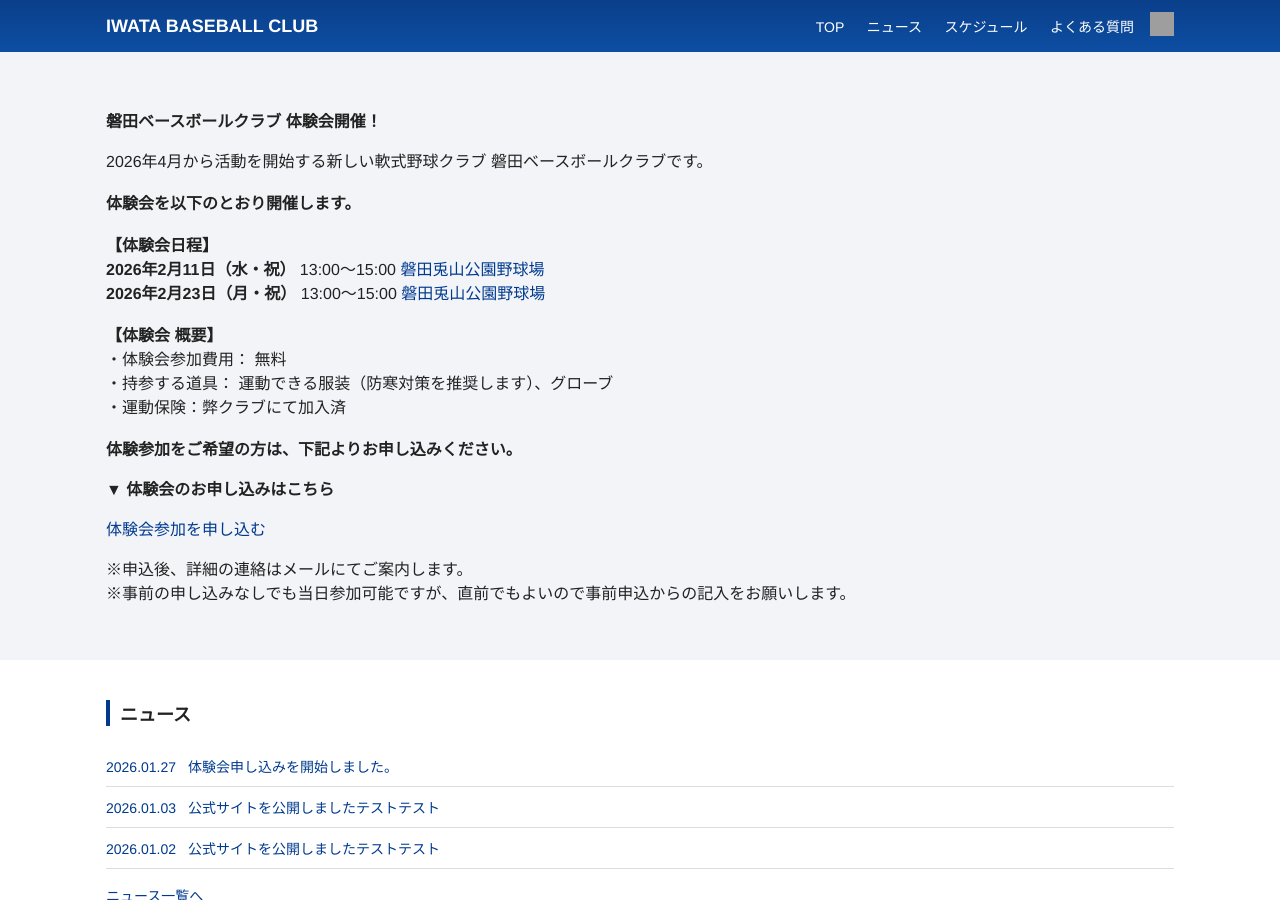
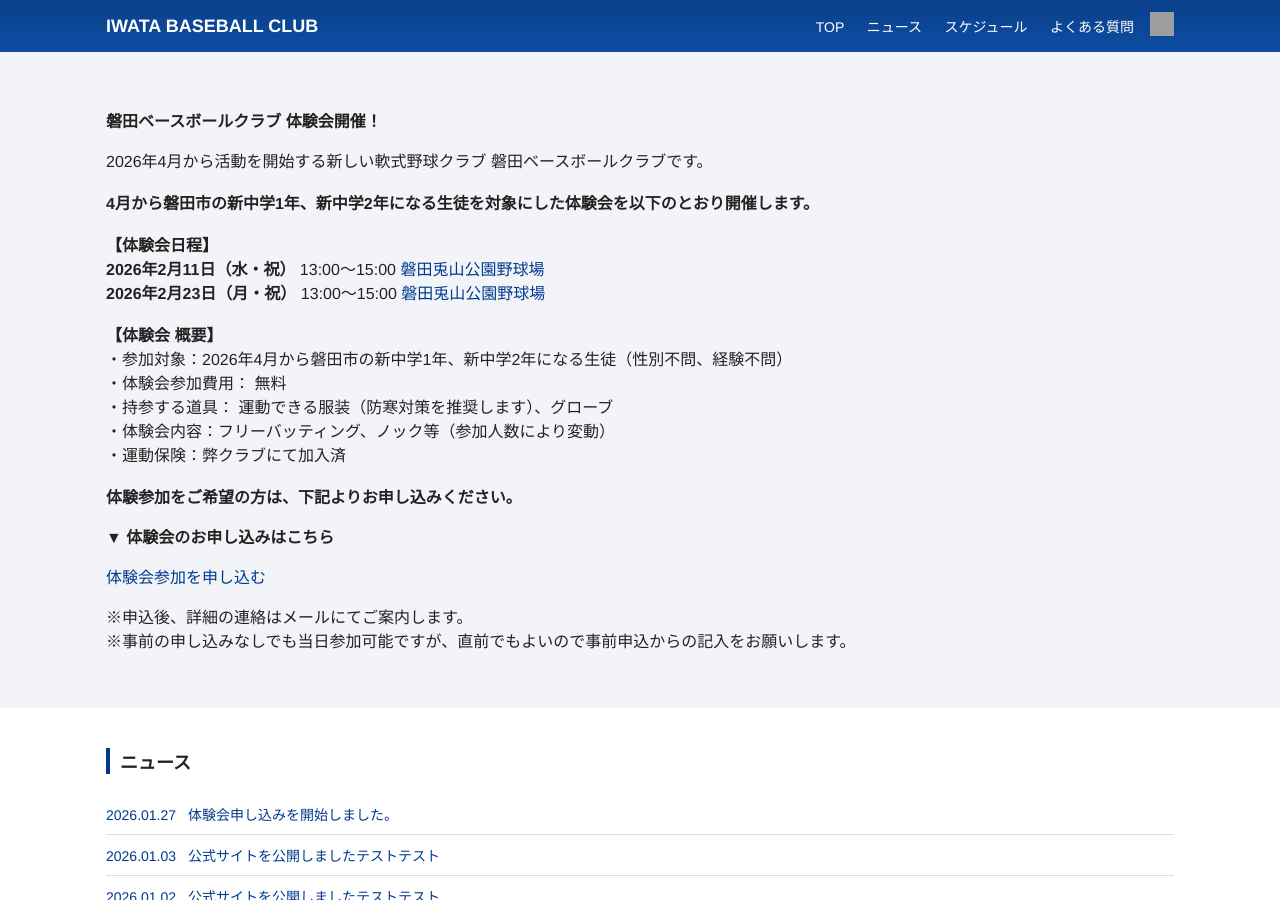
Before and after one commit to moutineigo/baseball, a Jekyll site: the page built from index.md, in a window 1280 px wide and 900 px high. Built offline with Jekyll 4.4.1, drawn with Linux system fonts in a browser that asks for light colours; grey boxes are pictures that could not be loaded.

Commit message:
Add files via upload

```diff
--- a/_layouts/home.html
+++ b/_layouts/home.html
@@ -9,7 +9,7 @@ layout: default
 <p>
   2026年4月から活動を開始する新しい軟式野球クラブ 磐田ベースボールクラブです。<br><br>
 
-  <strong>体験会を以下のとおり開催します。</strong><br><br>
+  <strong>4月から磐田市の新中学1年、新中学2年になる生徒を対象にした体験会を以下のとおり開催します。</strong><br><br>
 
   <strong>【体験会日程】</strong><br>
   <strong>2026年2月11日（水・祝）</strong> 13:00〜15:00
@@ -27,9 +27,12 @@ layout: default
    </a><br><br>
 
   <strong>【体験会 概要】</strong><br>
+・参加対象：2026年4月から磐田市の新中学1年、新中学2年になる生徒（性別不問、経験不問）<br>
 ・体験会参加費用： 無料<br>
 ・持参する道具： 運動できる服装（防寒対策を推奨します）、グローブ<br>
+・体験会内容：フリーバッティング、ノック等（参加人数により変動）<br>
 ・運動保険：弊クラブにて加入済<br><br>
+
 
   <strong>体験参加をご希望の方は、下記よりお申し込みください。</strong>
 </p>
```
